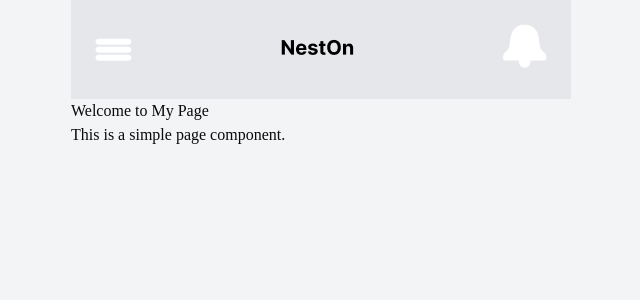
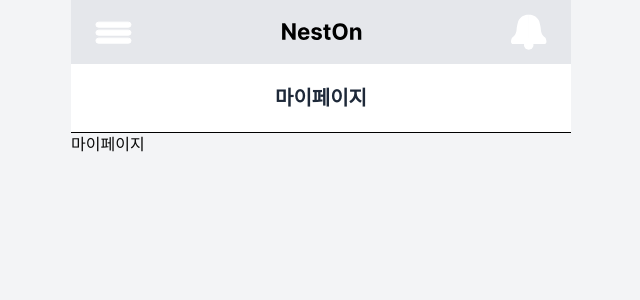
Before and after one commit to Likelion-Yonsei-13th/13-HACKATHON-FRONTEND-Pawsitive, a Next.js app: page /myPage in a window 1280 px wide. Shown: the top 300 px of the page, without its empty margins (319-959 px from the left). Built offline with nearby package versions, Linux system fonts and the light colour scheme.

Commit message:
feat/ 네브바 아래 페이지명 추가, mainPage 속 세부 페이지 네브바 추가

```diff
--- a/src/app/(pages)/(mainPages)/home/components/navBar.tsx
+++ b/src/app/(pages)/(mainPages)/home/components/navBar.tsx
@@ -1,29 +1,33 @@
+"use client";
 import Link from "next/link";
 import React from "react";
 
 interface NavBarProps {
   onMenuClick: () => void;
+  pageTitle?: string;
 }
 
-export default function NavBar({ onMenuClick }: NavBarProps) {
+export default function NavBar({ onMenuClick, pageTitle }: NavBarProps) {
   return (
-    <div className="relative mx-auto min-w-[320px] max-w-[500px] w-full flex flex-col bg-gray-200">
-      <main className="px-6 pt-6 pb-6 w-full flex flex-row justify-between items-center overflow-y-auto scrollbar-hide scroll-smooth">
+    <nav className="relative mx-auto min-w-[320px] max-w-[500px] w-full flex flex-col bg-gray-200">
+      <div className="h-16 px-6 w-full flex flex-row justify-between items-center relative z-40">
         <button onClick={onMenuClick}>
           <img src="/svg/menu.svg" alt="menu" />
         </button>
 
         <Link href="/">
-          <button>
-            <img src="/img/NestOn.png" alt="NestOn" />
-          </button>
+          <img src="/svg/NestOn.svg" alt="NestOn" className="w-20" />
         </Link>
         <Link href="/alarm">
-          <button>
-            <img src="/svg/alarm.svg" alt="alarm" />
-          </button>
+          <img src="/svg/alarm.svg" alt="alarm" className="w-9" />
         </Link>
-      </main>
-    </div>
+      </div>
+
+      {pageTitle && (
+        <div className="w-full bg-white border-b-1 border-black py-5 text-xl text-center font-bold text-gray-800 relative z-20">
+          <h1>{pageTitle}</h1>
+        </div>
+      )}
+    </nav>
   );
 }
--- a/src/app/(pages)/(mainPages)/home/components/sideBar.tsx
+++ b/src/app/(pages)/(mainPages)/home/components/sideBar.tsx
@@ -1,3 +1,4 @@
+"use client";
 import Link from "next/link";
 import React from "react";
 
@@ -8,9 +9,11 @@ interface SidebarProps {
 export default function SideBar({ isOpen }: SidebarProps) {
   return (
     <aside
-      className={`absolute top-0 left-0 h-full bg-white z-30 transition-transform duration-300 ease-in-out ${
-        isOpen ? "translate-x-0" : "-translate-x-full"
-      }`}
+      className={`fixed left-0 top-16
+                  h-full
+                  bg-white z-30
+                  transition-transform duration-300 ease-in-out
+                  ${isOpen ? "translate-x-0" : "-translate-x-full"}`}
       style={{ width: "400px" }}
     >
       <div className="p-6">
--- a/src/app/(pages)/(mainPages)/localEvent/page.tsx
+++ b/src/app/(pages)/(mainPages)/localEvent/page.tsx
@@ -1,3 +1,4 @@
+import PageLayout from "@/app/components/PageLayout";
 import Link from "next/link";
 
 const categories = [
@@ -11,6 +12,7 @@ const categories = [
 
 export default function LocalIndexPage() {
   return (
+    <PageLayout>
       <section className="px-6 py-4">
         {/* 상단 타이틀 바 */}
         <div className="bg-[#D9D9D9] text-center text-[20px] font-medium py-4 mb-4 h-[60px]">
@@ -46,5 +48,6 @@ export default function LocalIndexPage() {
           NestOn 추천 행사 보기
         </Link>
       </section>
+    </PageLayout>
   );
 }
--- a/src/app/(pages)/(mainPages)/publics/page.tsx
+++ b/src/app/(pages)/(mainPages)/publics/page.tsx
@@ -1,3 +1,4 @@
+import PageLayout from "@/app/components/PageLayout";
 import Link from "next/link";
 
 const categories = [
@@ -11,6 +12,7 @@ const categories = [
 
 export default function PublicsIndexPage() {
   return (
+    <PageLayout>
       <section className="px-6 py-4">
         {/* 상단 타이틀 바 */}
         <div className="bg-[#D9D9D9] text-center text-[20px] font-medium py-4 mb-4 h-[60px]">
@@ -40,5 +42,6 @@ export default function PublicsIndexPage() {
           ))}
         </div>
       </section>
+    </PageLayout>
   );
 }
--- a/src/app/(pages)/(mainPages)/reports/page.tsx
+++ b/src/app/(pages)/(mainPages)/reports/page.tsx
@@ -1,3 +1,4 @@
+import PageLayout from "@/app/components/PageLayout";
 import Link from "next/link";
 
 const categories = [
@@ -11,6 +12,7 @@ const categories = [
 
 export default function ReportsIndexPage() {
   return (
+    <PageLayout>
       <section className="px-6 py-4">
         {/* 상단 타이틀 바 */}
         <div className="bg-[#D9D9D9] text-center text-[20px] font-medium py-4 mb-4 h-[60px]">
@@ -38,5 +40,6 @@ export default function ReportsIndexPage() {
           ))}
         </div>
       </section>
+    </PageLayout>
   );
 }
--- a/src/app/(pages)/myPage/page.tsx
+++ b/src/app/(pages)/myPage/page.tsx
@@ -1,8 +1,11 @@
+import PageLayout from "@/app/components/PageLayout";
+
 export default function MyPage() {
   return (
-    <div>
-      <h1>Welcome to My Page</h1>
-      <p>This is a simple page component.</p>
-    </div>
+    <PageLayout pageTitle="마이페이지">
+      <div>
+        <p>마이페이지</p>
+      </div>
+    </PageLayout>
   );
 }
--- /dev/null
+++ b/src/app/components/PageLayout.tsx
@@ -0,0 +1,29 @@
+"use client";
+
+import { useState } from "react";
+import type { ReactNode } from "react";
+import NavBar from "../(pages)/(mainPages)/home/components/navBar";
+import Sidebar from "../(pages)/(mainPages)/home/components/sideBar";
+
+type PageLayoutProps = {
+  pageTitle: string;
+  children: ReactNode;
+};
+
+export default function PageLayout({ pageTitle, children }: PageLayoutProps) {
+  const [isSidebarOpen, setSidebarOpen] = useState(false);
+  const toggleSidebar = () => setSidebarOpen((v) => !v);
+
+  return (
+    <>
+      <NavBar onMenuClick={toggleSidebar} pageTitle={pageTitle} />
+      <main
+        id="main-layout"
+        className="relative mx-auto min-w-[320px] max-w-[500px] w-full overflow-x-hidden"
+      >
+        <Sidebar isOpen={isSidebarOpen} />
+        <div className="w-full">{children}</div>
+      </main>
+    </>
+  );
+}
--- a/src/app/layout.tsx
+++ b/src/app/layout.tsx
@@ -1,42 +1,10 @@
-"use client";
-
-import { useState } from "react";
 import type { ReactNode } from "react";
 import "../styles/globals.css";
-import NavBar from "./(pages)/(mainPages)/home/components/navBar";
-import Sidebar from "./(pages)/(mainPages)/home/components/sideBar"; // 파일 경로에 맞게 수정해주세요.
 
-interface RootLayoutProps {
-  children: ReactNode;
-}
-
-export default function RootLayout({ children }: Readonly<RootLayoutProps>) {
-  const [isSidebarOpen, setSidebarOpen] = useState<boolean>(false);
-
-  const toggleSidebar = (): void => {
-    setSidebarOpen(!isSidebarOpen);
-  };
-
+export default function RootLayout({ children }: { children: ReactNode }) {
   return (
     <html lang="en">
-      <body className="bg-gray-100">
-        {" "}
-        {/* 배경색을 body로 옮기는 것이 좋습니다 */}
-        <NavBar onMenuClick={toggleSidebar} />
-        {/* - relative: 자식인 사이드바(absolute)의 기준점이 됩니다.
-          - overflow-x-hidden: 닫혔을 때 왼쪽 밖으로 나간 사이드바를 보이지 않게 잘라냅니다.
-        */}
-        <main
-          id="main-layout"
-          className="relative mx-auto min-w-[320px] max-w-[500px] w-full overflow-x-hidden"
-        >
-          {/* 1. 사이드바를 main 태그 안으로 이동시킵니다. */}
-          <Sidebar isOpen={isSidebarOpen} />
-
-          {/* 페이지 콘텐츠 */}
-          <div className="w-full">{children}</div>
-        </main>
-      </body>
+      <body className="bg-gray-100">{children}</body>
     </html>
   );
 }
--- a/src/app/page.tsx
+++ b/src/app/page.tsx
@@ -1,11 +1,13 @@
 import Link from "next/link";
+import PageLayout from "./components/PageLayout";
 
 export default function MainPage() {
   return (
+    <PageLayout>
       <div className="relative w-full h-full flex flex-col bg-gray-200/50">
         {/* 배경색 임의로 지정했습니다 */}
 
-      <main className="px-4 pt-30 pb-18 w-full h-full flex flex-col items-center gap-5 overflow-y-auto scrollbar-hide scroll-smooth">
+        <main className="px-4 pt-20 pb-18 w-full h-full flex flex-col items-center gap-5 overflow-y-auto scrollbar-hide scroll-smooth">
           <p className="text-3xl text-center font-bold text-gray-800">
             NestOn 서대문구 이슈 리포트
           </p>
@@ -39,5 +41,6 @@ export default function MainPage() {
           </div>
         </main>
       </div>
+    </PageLayout>
   );
 }
```
Also changed, not shown: public/svg/NestOn.svg (added), 1 other file (tests, documents, lock files or other folders). Lines whose indentation alone changed are shown as unchanged.
